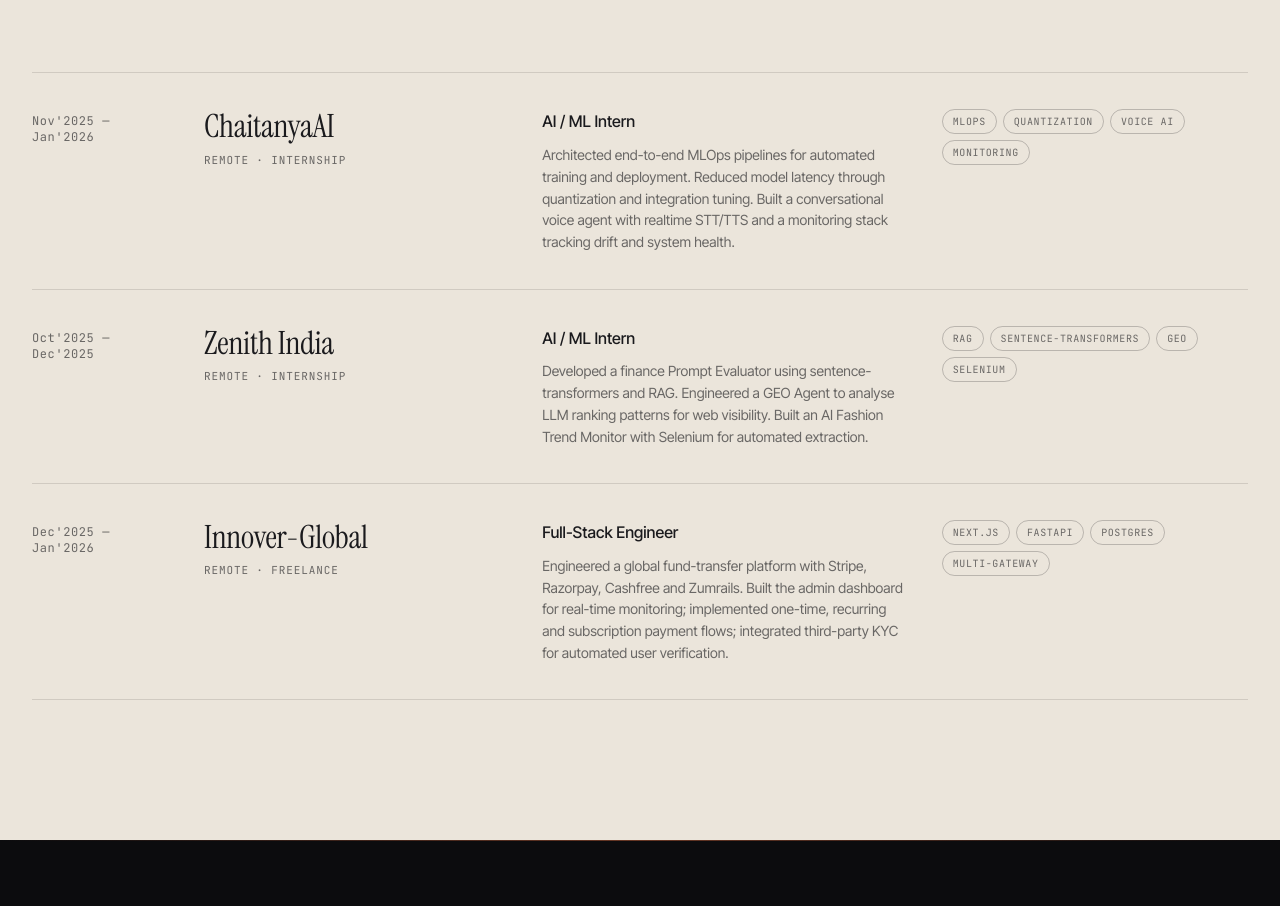
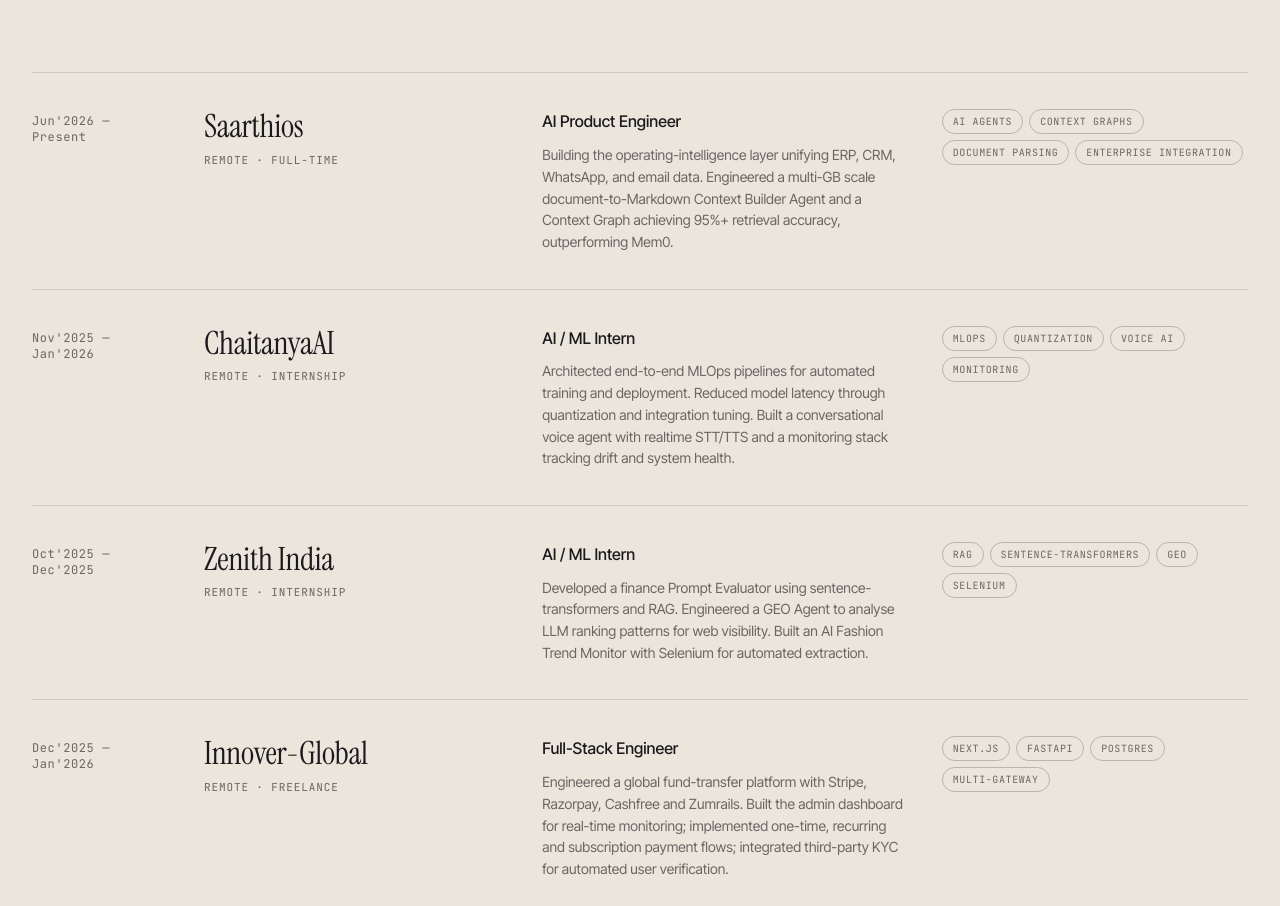
Before and after one commit to priyank766/priyank.github.io, a React (Vite) app: page / in a window 1280 px wide. Shown: the part 7782-8688 px from the top of the page. Built offline with nearby package versions, Linux system fonts and the light colour scheme.

Commit message:
feat: add experience entry for AI Product Engineer at Saarthios

```diff
--- a/src/App.jsx
+++ b/src/App.jsx
@@ -18,6 +18,15 @@
 const sideIndexIds = ['top', 'about', 'products', 'projects', 'research', 'work', 'contact'];
 
 const experiences = [
+  {
+    date: 'Jun\'2026 — Present',
+    company: 'Saarthios',
+    meta: 'Remote · Full-Time',
+    role: 'AI Product Engineer',
+    detail:
+      'Building the operating-intelligence layer unifying ERP, CRM, WhatsApp, and email data. Engineered a multi-GB scale document-to-Markdown Context Builder Agent and a Context Graph achieving 95%+ retrieval accuracy, outperforming Mem0.',
+    tags: ['AI Agents', 'Context Graphs', 'Document Parsing', 'Enterprise Integration'],
+  },
   {
     date: 'Nov\'2025 — Jan\'2026',
     company: 'ChaitanyaAI',
```
